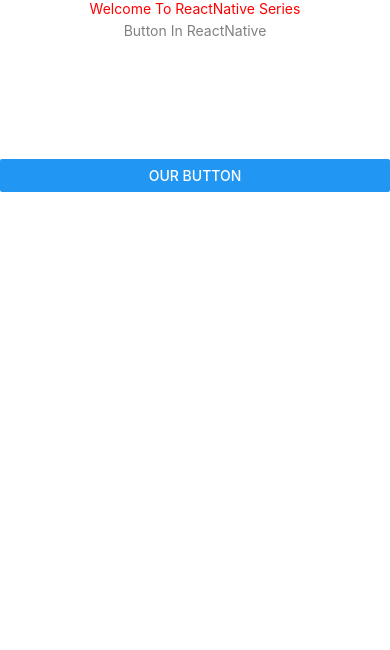
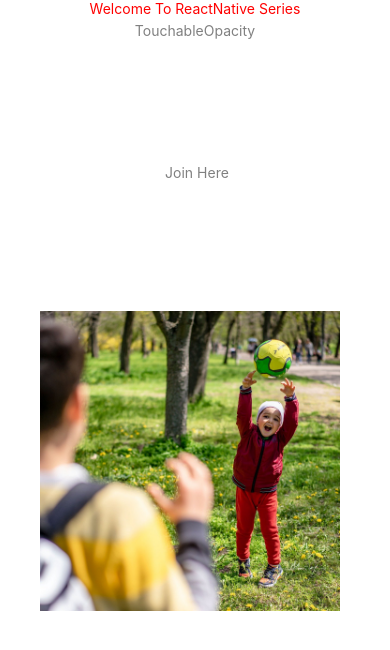
Before and after one commit to VikasDz/ReactNativeLearning, a React Native app: screen / in a window 390 px wide. Shown: the top 650 px of the page. Built offline with nearby package versions, Linux system fonts and the light colour scheme.

Commit message:
TouchableOpacity Done

```diff
--- a/App.js
+++ b/App.js
@@ -3,6 +3,7 @@
 import CustomComponent from './src/screens/CustomComponets'
 import FlatListDemo from './src/screens/FlatListDemo';
 import ImagesAdding from './src/screens/ImagesAdding';
+import TouchableOpacitys from './src/screens/TouchableOpacitys';
 
 
 //Creating StyleSheet
@@ -22,7 +23,8 @@
       {/* <CustomComponent></CustomComponent> */}
       {/* <FlatListDemo></FlatListDemo> */}
       {/* <ImagesAdding></ImagesAdding> */}
-      <ButtonReact></ButtonReact>
+      {/* <ButtonReact></ButtonReact> */}
+      <TouchableOpacitys></TouchableOpacitys>
       <StatusBar></StatusBar>
     </View>
   );
--- /dev/null
+++ b/src/screens/TouchableOpacitys.js
@@ -0,0 +1,51 @@
+import { StyleSheet, Text, View,Alert, TouchableOpacity, Image } from "react-native";
+import React from "react";
+
+const TouchableOpacitys = () => {
+  return (
+    <View>
+      <Text
+        style={{
+          textAlign: "center",
+          marginTop: 5,
+          marginBottom: 120,
+          color: "gray",
+        }}
+      >
+        TouchableOpacity
+      </Text>
+      <TouchableOpacity
+      onPress={() => {
+        Alert.alert("Press Here ...")
+      }}
+      >
+        <Text
+        style={{
+          textAlign: "center",
+          marginTop: 5,
+          marginBottom: 120,
+          color: "gray",
+        }}> Join Here</Text>
+        <Image
+        style={styles3.imageStyle}
+        source={require("../../assets/image1.jpg")}
+      />
+      </TouchableOpacity>
+    </View>
+  );
+};
+
+export default TouchableOpacitys;
+
+const styles3 = StyleSheet.create({
+  imageStyle: {
+    width: 300,
+    display :"flex",
+    marginLeft :40,
+    marginTop : 10,
+    justifyContent :"center",
+    alignItems : "center",
+    height: 300,
+    margin: 5,
+  },
+});
```
Also changed, not shown: 1 other file (tests, documents, lock files or other folders).
